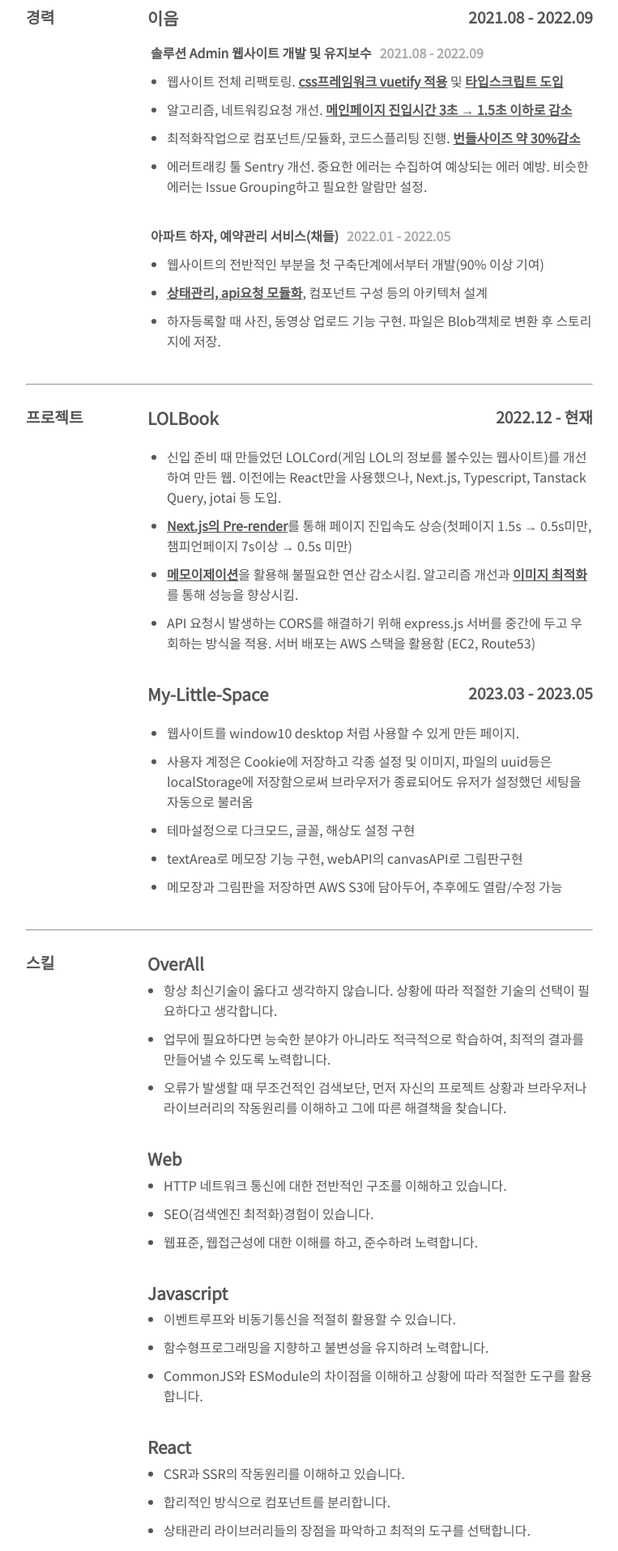
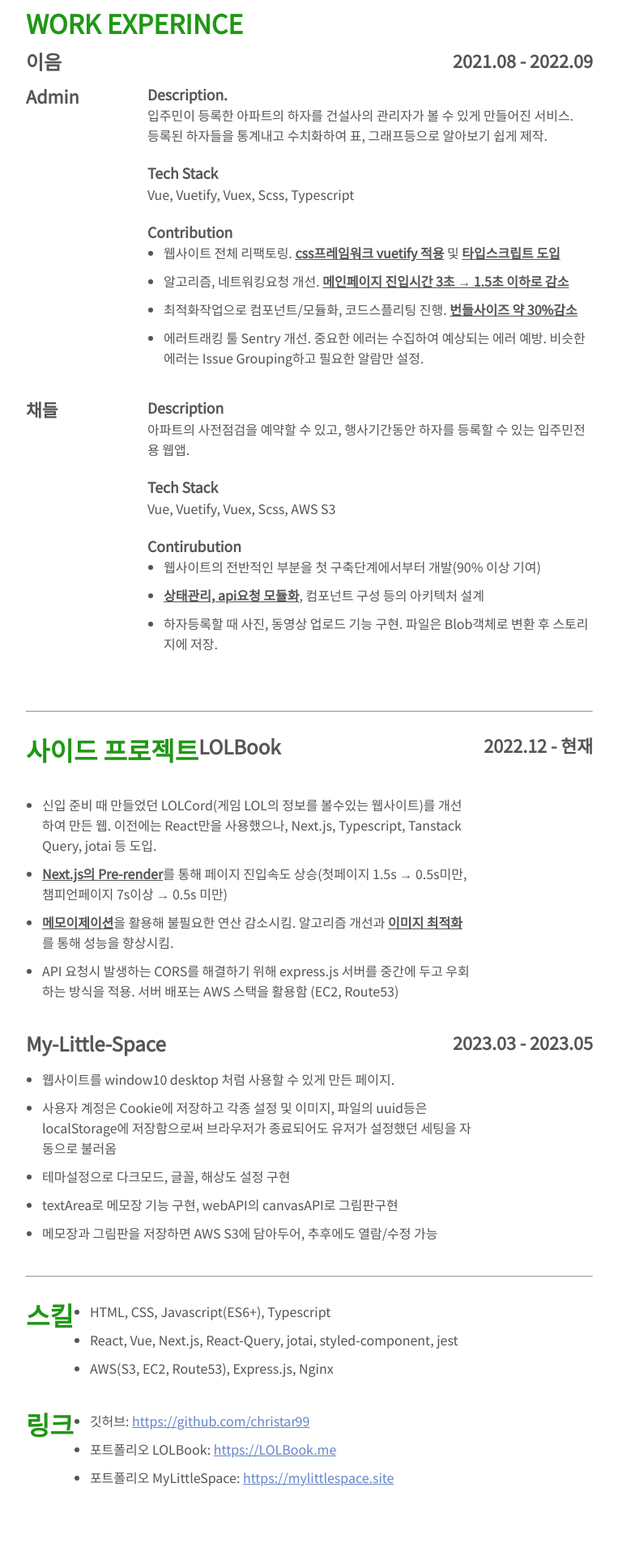
Before and after one commit to christar99/resume, a Next.js app: page / in a window 1280 px wide. Shown: the part 500-2416 px from the top of the page at 81% size, without its empty margins (258-1021 px from the left). Built offline with nearby package versions, Linux system fonts and the light colour scheme.

Commit message:
이력서 수정

```diff
--- a/src/pages/index.tsx
+++ b/src/pages/index.tsx
@@ -27,15 +27,22 @@ export default function index() {
                     </ContentUL>
                 </Introduce>
                 <Divider />
+                <SubTitle>WORK EXPERINCE</SubTitle>
                 <SectionTop>
-                    <SubTitle>경력</SubTitle>
                     <CompanyName>이음</CompanyName>
                     <Period>2021.08 - 2022.09</Period>
                 </SectionTop>
+                <Project>
+                    <ProejctName>Admin</ProejctName>
                     <SectionContent>
-                    <ProejctName>
-                        솔루션 Admin 웹사이트 개발 및 유지보수<ProjectPeriod>2021.08 - 2022.09</ProjectPeriod>
-                    </ProejctName>
+                        <ProjectSubtitle>Description.</ProjectSubtitle>
+                        <Description>
+                            입주민이 등록한 아파트의 하자를 건설사의 관리자가 볼 수 있게 만들어진 서비스. <br />
+                            등록된 하자들을 통계내고 수치화하여 표, 그래프등으로 알아보기 쉽게 제작.
+                        </Description>
+                        <ProjectSubtitle>Tech Stack</ProjectSubtitle>
+                        <Description>Vue, Vuetify, Vuex, Scss, Typescript</Description>
+                        <ProjectSubtitle>Contribution</ProjectSubtitle>
                         <ContentUL>
                             <ContentList>
                                 웹사이트 전체 리팩토링. <Emphasis>css프레임워크 vuetify 적용</Emphasis> 및{" "}
@@ -50,15 +57,26 @@ export default function index() {
                                 <Emphasis> 번들사이즈 약 30%감소</Emphasis>
                             </ContentList>
                             <ContentList>
-                            에러트래킹 툴 Sentry 개선. 중요한 에러는 수집하여 예상되는 에러 예방. 비슷한 에러는 Issue
-                            Grouping하고 필요한 알람만 설정.
+                                에러트래킹 툴 Sentry 개선. 중요한 에러는 수집하여 예상되는 에러 예방. 비슷한 에러는
+                                Issue Grouping하고 필요한 알람만 설정.
                             </ContentList>
                         </ContentUL>
-                    <ProejctName>
-                        아파트 하자, 예약관리 서비스(채들) <ProjectPeriod>2022.01 - 2022.05</ProjectPeriod>
-                    </ProejctName>
+                    </SectionContent>
+                </Project>
+                <Project>
+                    <ProejctName>채들</ProejctName>
+                    <SectionContent>
+                        <ProjectSubtitle>Description</ProjectSubtitle>
+                        <Description>
+                            아파트의 사전점검을 예약할 수 있고, 행사기간동안 하자를 등록할 수 있는 입주민전용 웹앱.
+                        </Description>
+                        <ProjectSubtitle>Tech Stack</ProjectSubtitle>
+                        <Description>Vue, Vuetify, Vuex, Scss, AWS S3</Description>
+                        <ProjectSubtitle>Contirubution</ProjectSubtitle>
                         <ContentUL>
-                        <ContentList>웹사이트의 전반적인 부분을 첫 구축단계에서부터 개발(90% 이상 기여)</ContentList>
+                            <ContentList>
+                                웹사이트의 전반적인 부분을 첫 구축단계에서부터 개발(90% 이상 기여)
+                            </ContentList>
                             <ContentList>
                                 <Emphasis>상태관리, api요청 모듈화</Emphasis>, 컴포넌트 구성 등의 아키텍처 설계
                             </ContentList>
@@ -67,9 +85,11 @@ export default function index() {
                             </ContentList>
                         </ContentUL>
                     </SectionContent>
+                </Project>
+
                 <Divider />
                 <SectionTop>
-                    <SubTitle>프로젝트</SubTitle>
+                    <SubTitle>사이드 프로젝트</SubTitle>
                     <CompanyName>LOLBook</CompanyName>
                     <Period>2022.12 - 현재</Period>
                 </SectionTop>
@@ -114,54 +134,13 @@ export default function index() {
                 <OtherSection>
                     <SubTitle>스킬</SubTitle>
                     <SectionContent noPadding={true}>
-                        <SkillCategory>OverAll</SkillCategory>
                         <ContentUL>
-                            <ContentList>
-                                항상 최신기술이 옳다고 생각하지 않습니다. 상황에 따라 적절한 기술의 선택이 필요하다고
-                                생각합니다.
-                            </ContentList>
-                            <ContentList>
-                                업무에 필요하다면 능숙한 분야가 아니라도 적극적으로 학습하여, 최적의 결과를 만들어낼 수
-                                있도록 노력합니다.
-                            </ContentList>
-                            <ContentList>
-                                오류가 발생할 때 무조건적인 검색보단, 먼저 자신의 프로젝트 상황과 브라우저나
-                                라이브러리의 작동원리를 이해하고 그에 따른 해결책을 찾습니다.
-                            </ContentList>
-                        </ContentUL>
-                        <SkillCategory>Web</SkillCategory>
-                        <ContentUL>
-                            <ContentList>HTTP 네트워크 통신에 대한 전반적인 구조를 이해하고 있습니다.</ContentList>
-                            <ContentList>SEO(검색엔진 최적화)경험이 있습니다.</ContentList>
-                            <ContentList>웹표준, 웹접근성에 대한 이해를 하고, 준수하려 노력합니다.</ContentList>
-                        </ContentUL>
-                        <SkillCategory>Javascript</SkillCategory>
-                        <ContentUL>
-                            <ContentList>이벤트루프와 비동기통신을 적절히 활용할 수 있습니다.</ContentList>
-                            <ContentList>함수형프로그래밍을 지향하고 불변성을 유지하려 노력합니다.</ContentList>
-                            <ContentList>
-                                CommonJS와 ESModule의 차이점을 이해하고 상황에 따라 적절한 도구를 활용합니다.
-                            </ContentList>
-                        </ContentUL>
-                        <SkillCategory>React</SkillCategory>
-                        <ContentUL>
-                            <ContentList>CSR과 SSR의 작동원리를 이해하고 있습니다.</ContentList>
-                            <ContentList>합리적인 방식으로 컴포넌트를 분리합니다.</ContentList>
-                            <ContentList>상태관리 라이브러리들의 장점을 파악하고 최적의 도구를 선택합니다.</ContentList>
-                            <ContentList>React Testing Library를 사용하여 테스트코드를 작성할 수 있습니다.</ContentList>
-                        </ContentUL>
-                        <SkillCategory>Others</SkillCategory>
-                        <ContentUL>
-                            <ContentList>AWS에서 VPC, Route53과 EC2인스턴스를 생성, 세팅할 수 있습니다.</ContentList>
-                            <ContentList>Nginx를 세팅하고 정적페이지 서빙할 수 있습니다.</ContentList>
-                            <ContentList>
-                                Git으로 버전을 관리하고, Github로 원격저장소에 업로드하여 다른 개발자들과 공유할 수
-                                있습니다.
-                            </ContentList>
+                            <ContentList>HTML, CSS, Javascript(ES6+), Typescript</ContentList>
+                            <ContentList>React, Vue, Next.js, React-Query, jotai, styled-component, jest</ContentList>
+                            <ContentList>AWS(S3, EC2, Route53), Express.js, Nginx</ContentList>
                         </ContentUL>
                     </SectionContent>
                 </OtherSection>
-                <Divider />
                 <OtherSection>
                     <SubTitle>링크</SubTitle>
                     <SectionContent noPadding={true}>
@@ -176,10 +155,6 @@ export default function index() {
                                 포트폴리오 MyLittleSpace:{" "}
                                 <Link href="https://mylittlespace.site">https://mylittlespace.site</Link>
                             </ContentList>
-                            {/* <ContentList>
-                                이력서 웹버전(내용은 본 pdf파일과 같습니다):{" "}
-                                <Link href="https://resume.dong-a.me">https://resume.dong-a.me</Link>
-                            </ContentList> */}
                         </ContentUL>
                     </SectionContent>
                 </OtherSection>
@@ -249,42 +224,41 @@ const Divider = styled.hr`
 const SectionTop = styled.div`
     display: flex;
     justify-content: space-between;
-    margin-bottom: 25px;
+    margin-bottom: 20px;
 `;
 
 const SubTitle = styled.h2`
-    min-width: 150px;
-    font-size: 1.2rem;
+    font-size: 2rem;
     font-weight: 700;
+    margin-bottom: 20px;
+    color: #209716;
 `;
 
 const CompanyName = styled.h2`
-    font-size: 1.3rem;
+    font-size: 1.5rem;
     font-weight: 700;
     flex-grow: 3;
 `;
 
 const Period = styled.p`
-    font-size: 1.2rem;
+    font-size: 1.35rem;
+    font-weight: 700;
+`;
+
+const Project = styled.section`
+    display: flex;
+    flex: 1 150px;
+    width: 100%;
+`;
+
+const ProejctName = styled.h2`
+    width: 150px;
+    font-size: 1.35rem;
     font-weight: 700;
 `;
 
 const SectionContent = styled.section<{ noPadding?: boolean }>`
-    padding-left: ${(props) => (props.noPadding ? 0 : `22%`)};
-`;
-
-const ProejctName = styled.p`
-    font-weight: 700;
-    font-size: 1rem;
-    display: flex;
-    align-items: center;
-    margin-bottom: 15px;
-`;
-
-const ProjectPeriod = styled.span`
-    display: inline-block;
-    color: #aaa;
-    margin-left: 10px;
+    width: calc(100% - 150px);
 `;
 
 const ContentUL = styled.ul`
@@ -295,6 +269,18 @@ const ContentUL = styled.ul`
     margin-bottom: 40px;
 `;
 
+const ProjectSubtitle = styled.h2`
+    font-size: 1.1rem;
+    font-weight: 700;
+    margin-bottom: 5px;
+`;
+
+const Description = styled.p`
+    font-size: 1rem;
+    margin-bottom: 25px;
+    line-height: 25px;
+`;
+
 const ContentList = styled.li`
     font-size: 1rem;
     margin-left: 20px;
@@ -303,12 +289,6 @@ const ContentList = styled.li`
 
 const OtherSection = styled.section`
     display: flex;
-`;
-
-const SkillCategory = styled.p`
-    font-size: 1.3rem;
-    font-weight: 900;
-    margin-bottom: 10px;
 `;
 
 const Footer = styled.footer`
```
Lines whose indentation alone changed are shown as unchanged.
